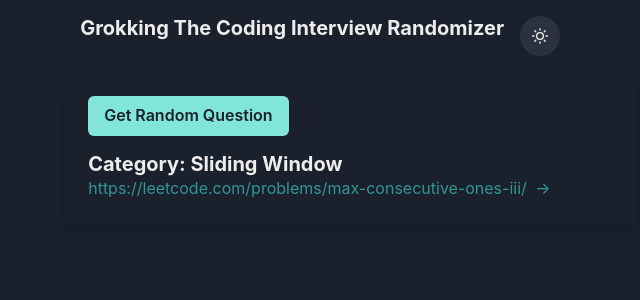
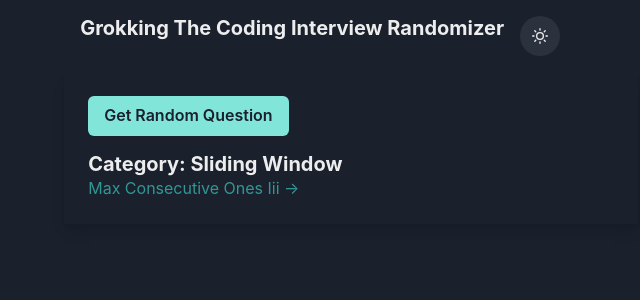
Before and after one commit to alexmcdermid/grokkingTheCodingInterviewRandomizer, a React (Create React App) app: page / in a window 1280 px wide. Both pictures are taken after a click on the button "Get Random Question". Shown: the top 300 px of the page, without its empty margins (289-929 px from the left). Built offline with nearby package versions, Linux system fonts and the light colour scheme.

Commit message:
fix titles

```diff
--- a/src/QuestionRandomizer.js
+++ b/src/QuestionRandomizer.js
@@ -16,6 +16,13 @@
     setRandomQuestion(randomQuestion);
   };
 
+  const getProblemTitle = (url) => {
+    const parts = url.split('/');
+    const lastPart = parts[parts.length - 2];
+    const words = lastPart.split('-').map(word => word.charAt(0).toUpperCase() + word.slice(1));
+    return words.join(' ');
+  };
+
   return (
     <Box>
       <Button colorScheme="teal" onClick={getRandomQuestion}>Get Random Question</Button>
@@ -23,7 +30,7 @@
         <Box mt={4}>
           <Heading as="h2" size="md">Category: {randomCategory}</Heading>
           <Link href={randomQuestion} isExternal mt={2} color="teal.500">
-            {randomQuestion} <Text as="span" ml={1}>→</Text>
+            {getProblemTitle(randomQuestion)} <Text as="span">→</Text>
           </Link>
         </Box>
       )}
```
